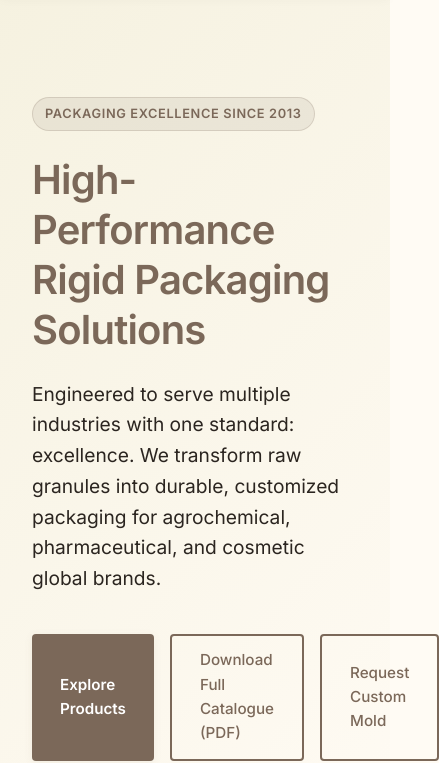
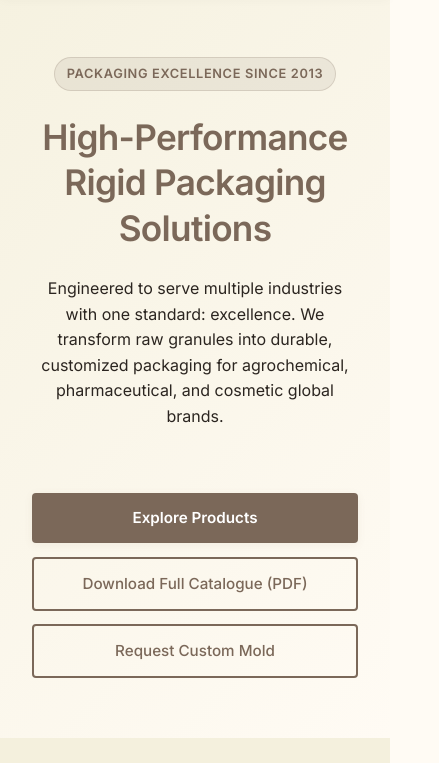
Before and after one commit to pp-industries/pp-industries.github.io, a plain HTML site: page index.html in a window 390 px wide. Shown: the part 83-846 px from the top of the page, 439 px wide, since content can reach past the window. Drawn offline with Linux system fonts and the light colour scheme.

Commit message:
metadata and  mobile friendly changes

```diff
--- a/index.html
+++ b/index.html
@@ -3,8 +3,26 @@
 <head>
     <meta charset="UTF-8">
     <meta name="viewport" content="width=device-width, initial-scale=1.0">
+    <!-- Primary Meta Tags for Browser Search Engines -->
+    <!-- Primary Meta Tags for Browser Search Engines -->
     <title>P.P. Industries | Granules to Greatness</title>
-    <meta name="description" content="High-quality HDPE and PP bottles manufacturer utilizing advanced blow and injection molding technology. Serving agrochemical, pharmaceutical, and cosmetic sectors.">
+    <meta name="title" content="P.P. Industries | Granules to Greatness">
+    <meta name="description" content="High-quality HDPE, PP, and PET rigid packaging manufacturer serving agrochemical, pharmaceutical, and cosmetic global brands.">
+
+    <!-- Open Graph / WhatsApp / Facebook Meta Tags -->
+    <meta property="og:type" content="website">
+    <meta property="og:url" content="https://pp-industries.github.io/">
+    <meta property="og:title" content="P.P. Industries | Granules to Greatness">
+    <meta property="og:description" content="High-quality HDPE, PP, and PET rigid packaging manufacturer serving agrochemical, pharmaceutical, and cosmetic global brands.">
+    <meta property="og:image" content="https://pp-industries.github.io/media/logo.png">
+
+    <!-- Twitter Meta Tags -->
+    <meta property="twitter:card" content="summary_large_image">
+    <meta property="twitter:url" content="https://pp-industries.github.io/">
+    <meta property="twitter:title" content="P.P. Industries | Granules to Greatness">
+    <meta property="twitter:description" content="High-quality HDPE, PP, and PET rigid packaging manufacturer serving agrochemical, pharmaceutical, and cosmetic global brands.">
+    <meta property="twitter:image" content="https://pp-industries.github.io/media/logo.png">
+    <!-- <meta name="description" content="High-quality HDPE and PP bottles manufacturer utilizing advanced blow and injection molding technology. Serving agrochemical, pharmaceutical, and cosmetic sectors."> -->
     <link rel="stylesheet" href="style.css">
     <link rel="preconnect" href="https://fonts.googleapis.com">
     <link rel="preconnect" href="https://fonts.gstatic.com" crossorigin>
--- a/style.css
+++ b/style.css
@@ -299,6 +299,8 @@ a {
 .hero-actions {
     display: flex;
     gap: 1rem;
+    flex-wrap: wrap; /* Allows natural shifting if desktop windows are small */
+    margin-top: 2rem;
 }
 
 /* --- Core Metrics Display --- */
@@ -652,10 +654,10 @@ a {
         display: flex;
     }
 
-    /* Adjust typography and grids for mobile */
+    /* Adjust typography and grids for mobile
     .hero-content h1 {
         font-size: 2.5rem;
-    }
+    } */
 
     .products-grid, .capabilities-grid, .metrics-grid {
         grid-template-columns: 1fr;
@@ -666,4 +668,37 @@ a {
         gap: 1.5rem;
         text-align: center;
     }
+
+    .hero-section {
+        padding: 140px 0 60px 0; /* Tightens up excess top spacing on mobile screens */
+        text-align: center;      /* Centers the text content nicely for mobile viewing */
+    }
+
+    .hero-content {
+        display: flex;
+        flex-direction: column;
+        align-items: center;    /* Keeps your badge and elements perfectly centered */
+    }
+
+    .hero-content h1 {
+        font-size: 2.2rem;       /* Scaled down text sizing to stop text breaking awkwardly */
+        line-height: 1.3;
+    }
+
+    .hero-content p {
+        font-size: 1rem;
+        margin-bottom: 2rem;
+    }
+
+    .hero-actions {
+        flex-direction: column;  /* Stack the buttons cleanly on top of each other */
+        width: 100%;             /* Allow full width behavior */
+        gap: 0.85rem;            /* Distinct vertical spacing between stacked choices */
+    }
+
+    .hero-actions .btn {
+        width: 100%;             /* Scales buttons uniformly across phone dimensions */
+        max-width: 340px;        /* Limits max expansion so they stay elegant on tablets */
+        box-sizing: border-box;
+    }
 }
```
